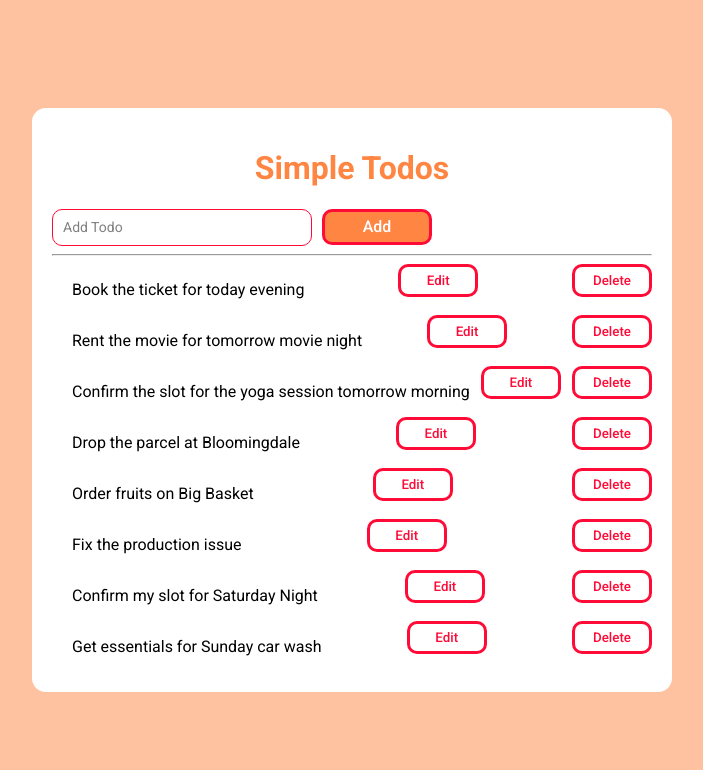
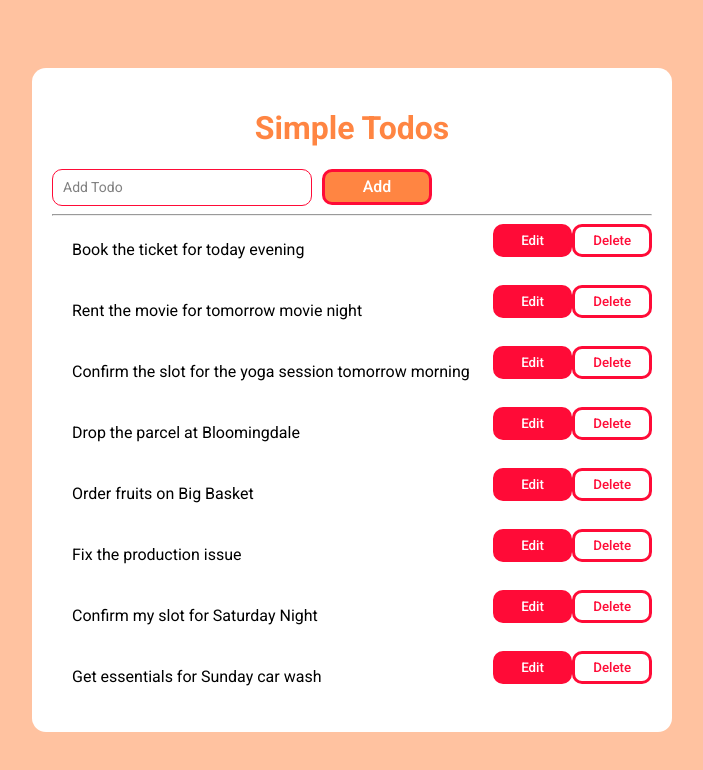
Before and after one commit to DharmatejaKathi/TodoList, a React (Create React App) app: page / in a window 1280 px wide. Shown: the top 770 px of the page, without its empty margins (288-991 px from the left). Built offline with nearby package versions, Linux system fonts and the light colour scheme; a web font is replaced by a local one.

Commit message:
Update index.css

```diff
--- a/src/components/TodoItem/index.css
+++ b/src/components/TodoItem/index.css
@@ -5,6 +5,7 @@
   display: flex;
   justify-content: space-between;
   font-family: 'Roboto';
+  margin-bottom: 10px;
 }
 button {
   width: 80px;
@@ -17,3 +18,33 @@ button {
   font-weight: 450;
   cursor: pointer;
 }
+.edit {
+  width: 80px;
+  height: 33px;
+  border-radius: 10px;
+  background-color: #ff0b37;
+  border: #ff0b37 solid;
+  color: white;
+  font-family: 'Roboto';
+  font-weight: 450;
+  cursor: pointer;
+}
+.title {
+  width: 73%;
+}
+.edit-input {
+  width: 300px;
+  border-radius: 5px;
+  outline: none;
+}
+.save-button {
+  width: 80px;
+  height: 33px;
+  border-radius: 10px;
+  background-color: #ff0b37;
+  border: #ff0b37 solid;
+  color: white;
+  font-family: 'Roboto';
+  font-weight: 450;
+  cursor: pointer;
+}
```
